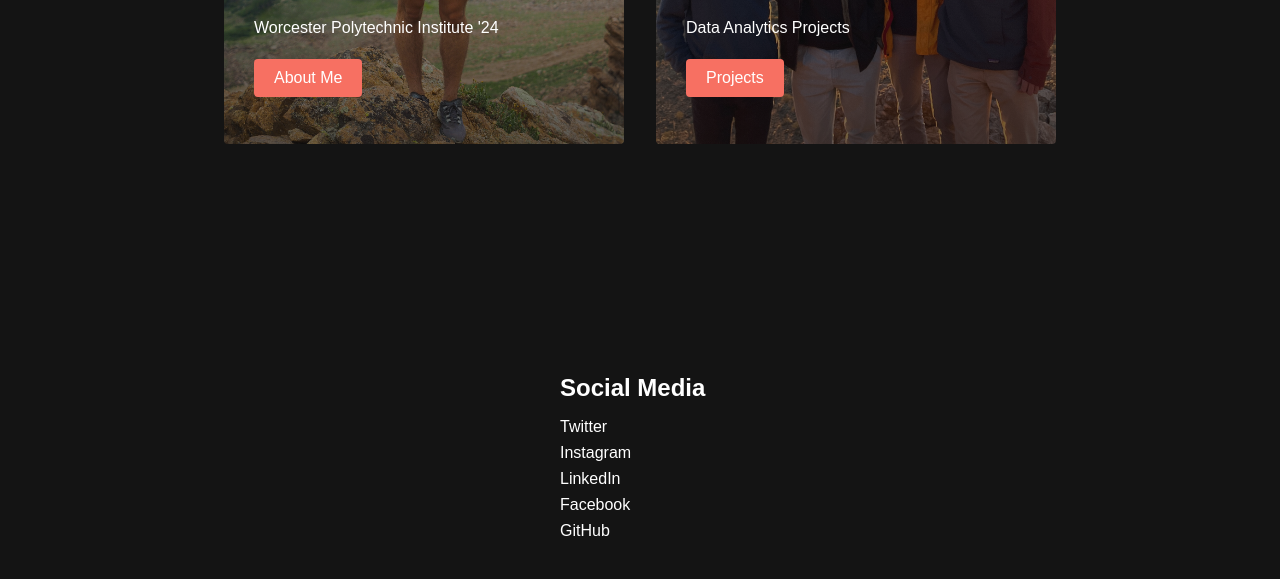
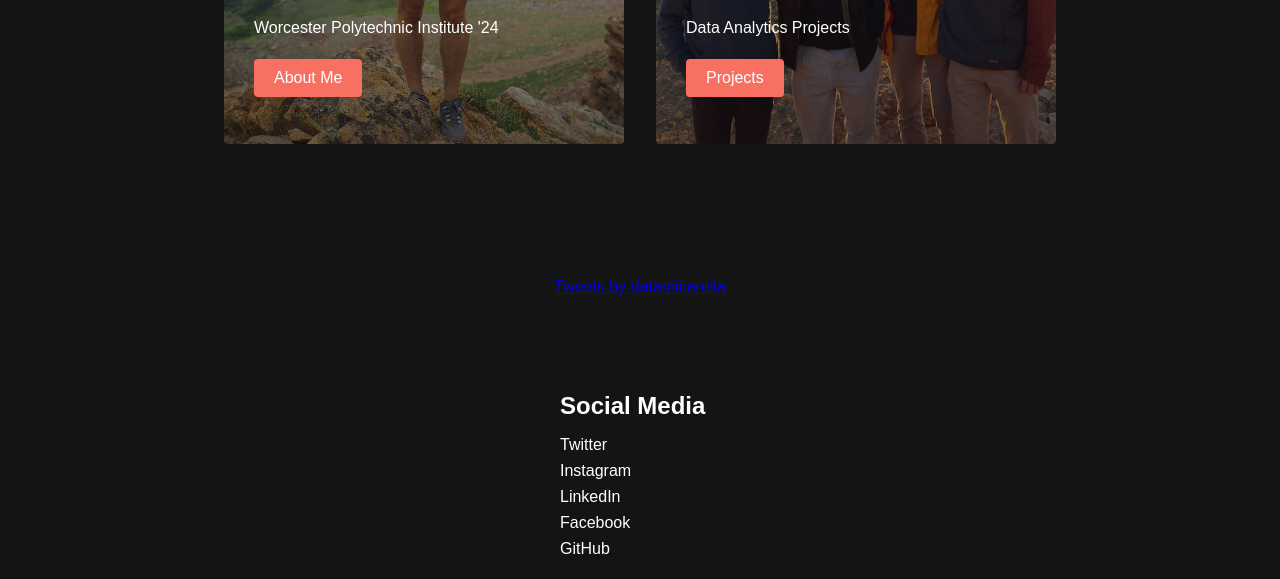
Before and after one commit to amicarellade/personal-website, a plain HTML site: page index.html in a window 1280 px wide. Shown: the part 1322-1901 px from the top of the page. Drawn offline with Linux system fonts and the light colour scheme.

Commit message:
Adding Twitter

```diff
--- a/index.html
+++ b/index.html
@@ -73,6 +73,12 @@
             </div>
         </div>
 
+        <!-- Twitter -->
+        <div class="twitter__container">
+            <blockquote><a class="twitter-timeline" data-theme="dark" href="https://twitter.com/datamicarella?ref_src=twsrc%5Etfw">Tweets by datamicarella</a> </blockquote>
+            <script async src="https://platform.twitter.com/widgets.js" charset="utf-8"></script>
+        </div>
+
         <!-- Footer -->
         <div class="footer__container">
             <div class="footer__links">
--- a/style.css
+++ b/style.css
@@ -908,3 +908,20 @@
     }
 
 }
+
+/* Twitter */
+
+.twitter__container {
+    background-color: #141414;
+    display: flex;
+    flex-direction: column;
+    justify-content: center;
+    align-items: center;
+}
+
+.twitter-timeline {
+    align-items: center;
+    justify-content: center;
+    width: fit-content;
+    display: flex;
+}
```
Also changed, not shown: projects.html (added, +12 -0 lines), 1 other file.
